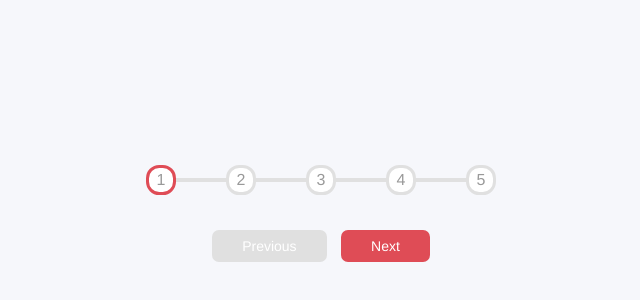
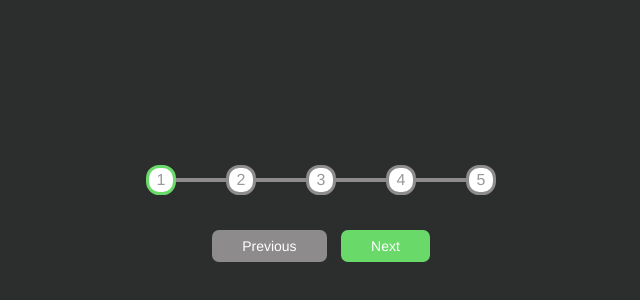
Before and after one commit to creztfallen/50-days-50-projects, a plain HTML site: page progress-steps/index.html in a window 1280 px wide. Shown: the part 184-484 px from the top of the page, without its empty margins (319-959 px from the left). Drawn offline with Linux system fonts and the light colour scheme.

Commit message:
small modifications

```diff
--- a/progress-steps/style.css
+++ b/progress-steps/style.css
@@ -1,6 +1,6 @@
 :root {
-  --line-border-fill: #df4c56;
-  --line-border-empty: #e0e0e0;
+  --line-border-fill: rgb(105, 218, 105);
+  --line-border-empty: #8d8b8b;
 }
 
 * {
@@ -8,7 +8,7 @@
 }
 
 body {
-  background-color: #f6f7fb;
+  background-color: rgba(37, 39, 38, 0.966);
   font-family: 'Franklin Gothic Medium', 'Arial Narrow', Arial, sans-serif;
   display: flex;
   align-items: center;
@@ -75,7 +75,7 @@ body {
 
 .btn {
   background-color: var(--line-border-fill);
-  color: #fff;
+  color: rgb(255, 255, 255);
   border: 0;
   border-radius: 7px;
   cursor: pointer;
```
